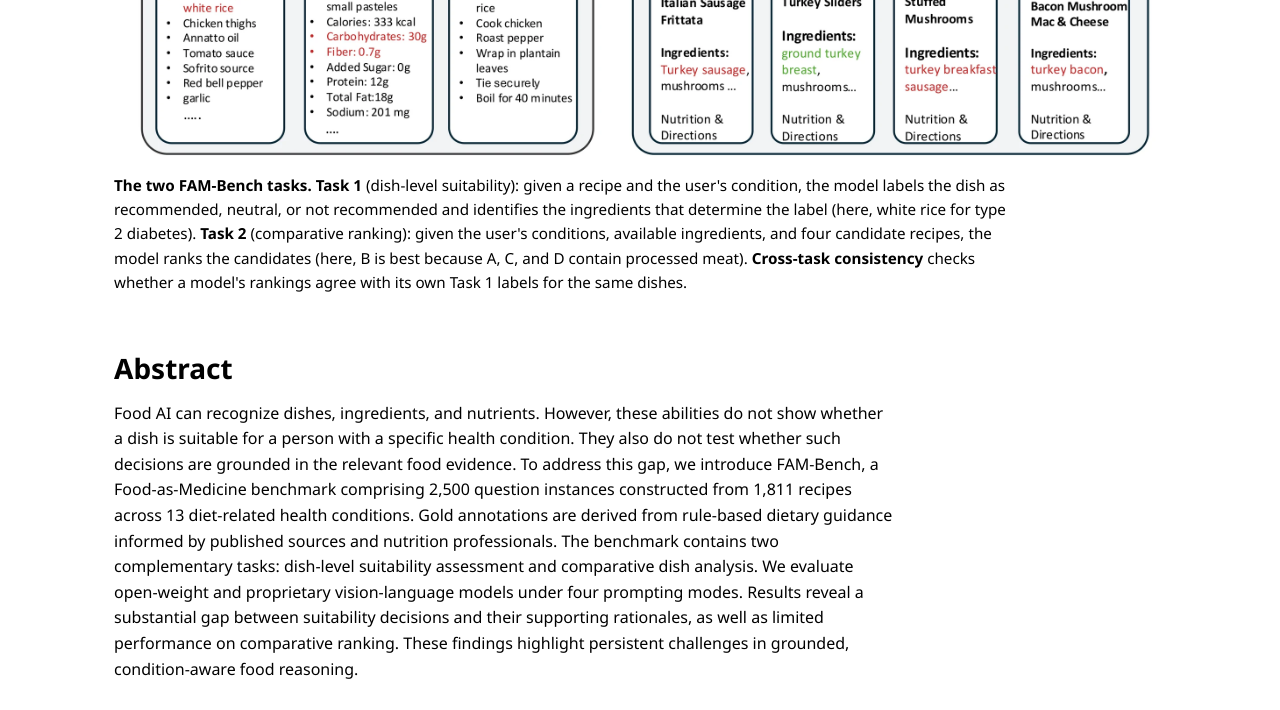
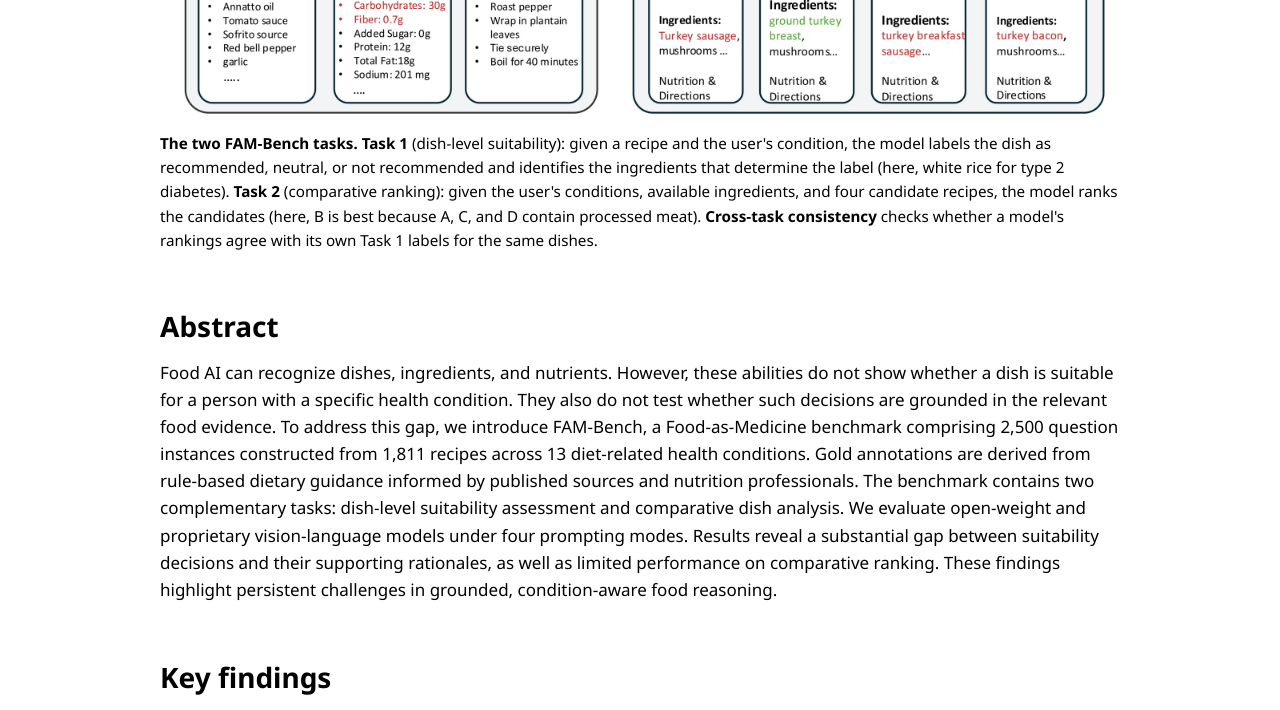
Before and after one commit to mingyangmao/FAM, a plain HTML site: page index.html in a window 1280 px wide. Shown: the part 840-1550 px from the top of the page. Drawn offline with Linux system fonts and the light colour scheme.

Commit message:
Center the page on a single 960px column
Co-Authored-By: Claude Opus 5.5 <noreply@anthropic.com>

```diff
--- a/static/css/style.css
+++ b/static/css/style.css
@@ -4,8 +4,7 @@
   --text: #000;
   --link: #0645ad;
   --border: #ccc;
-  --wrap: 1100px;
-  --prose: 780px;
+  --wrap: 1008px; /* a 960px content column plus 24px padding on each side */
   --sans: "Noto Sans", "Helvetica Neue", Arial, sans-serif;
   --mono: ui-monospace, SFMono-Regular, Menlo, Consolas, monospace;
   color-scheme: light;
@@ -17,7 +16,7 @@ body {
   margin: 0;
   background: #fff;
   color: var(--text);
-  font: 16px/1.6 var(--sans);
+  font: 17px/1.6 var(--sans);
 }
 
 img { display: block; max-width: 100%; height: auto; }
@@ -33,12 +32,6 @@ h2 { margin: 56px 0 14px; font-size: 1.75rem; }
 h3 { margin: 32px 0 10px; font-size: 1.2rem; }
 
 p { margin: 0 0 1em; }
-
-/* running text stays at a readable line length; figures use the full width */
-main p,
-main ul,
-main ol,
-main dl { max-width: var(--prose); }
 
 .list { padding-left: 1.4em; }
 .list li + li { margin-top: 6px; }
@@ -114,7 +107,7 @@ main dl { max-width: var(--prose); }
 figure { margin: 28px 0; }
 figure > a { display: block; cursor: zoom-in; }
 
-figcaption { max-width: 900px; margin-top: 10px; font-size: 0.95rem; }
+figcaption { margin-top: 10px; font-size: 0.95rem; }
 
 .examples {
   display: grid;
@@ -176,7 +169,7 @@ table.results {
 }
 
 .results th,
-.results td { padding: 6px 10px; background: #fff; text-align: center; }
+.results td { padding: 6px 7px; background: #fff; text-align: center; }
 
 .results th { font-weight: 600; }
 .results thead tr.sub th { font-weight: 400; }
@@ -274,7 +267,7 @@ h2 + .split { margin-top: 0; }
   font-size: 0.9rem;
 }
 
-.footer p { max-width: var(--prose); margin: 0 0 6px; }
+.footer p { margin: 0 0 6px; }
 
 /* ------------------------------------------------------------ responsive -- */
 
```
